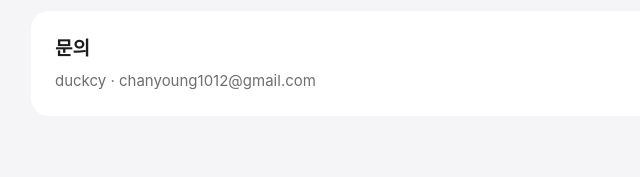
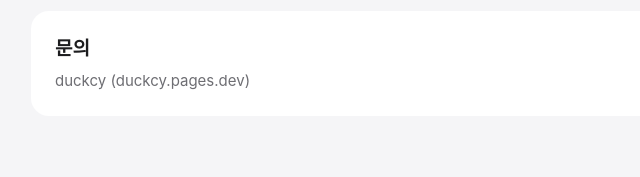
Before and after one commit to lessthanchan/homebrew-tap, a plain HTML site: page docs/privacy.html in a window 1280 px wide. Shown: the part 612-789 px from the top of the page, 193-833 px from the left. Drawn offline with Linux system fonts and the light colour scheme.

Commit message:
privacy: remove personal contact
Co-Authored-By: Claude Sonnet 5.5 <noreply@anthropic.com>

```diff
--- a/docs/privacy.html
+++ b/docs/privacy.html
@@ -36,7 +36,7 @@
   <section class="card" style="margin-bottom:16px"><h2>수집하는 정보</h2><p>UNZIP은 개인정보를 수집, 저장, 전송하지 않습니다. 앱은 인터넷에 연결하지 않으며 분석, 광고, 추적 도구가 없습니다.</p></section>
   <section class="card" style="margin-bottom:16px"><h2>파일 처리</h2><p>압축 파일은 사용자가 선택하거나 끌어놓은 것만 사용자의 Mac 안에서 처리합니다. 파일 내용과 파일 이름은 어디로도 전송되지 않습니다. 설정(저장 위치, 인코딩 등)은 사용자의 Mac에만 저장됩니다.</p></section>
   <section class="card" style="margin-bottom:16px"><h2>폴더 접근</h2><p>압축을 풀거나 만들 폴더에 쓰기 위해 macOS가 사용자에게 폴더 접근 허락을 묻습니다. 허락한 폴더는 앱이 다음 실행에서도 쓸 수 있게 Mac 안에만 기억합니다.</p></section>
-  <section class="card" style="margin-bottom:16px"><h2>문의</h2><p>duckcy · chanyoung1012@gmail.com</p></section>
+  <section class="card" style="margin-bottom:16px"><h2>문의</h2><p>duckcy (duckcy.pages.dev)</p></section>
 </main>
 <footer><a href="./">UNZIP</a> · © lessthanchan</footer>
 </body>
```
